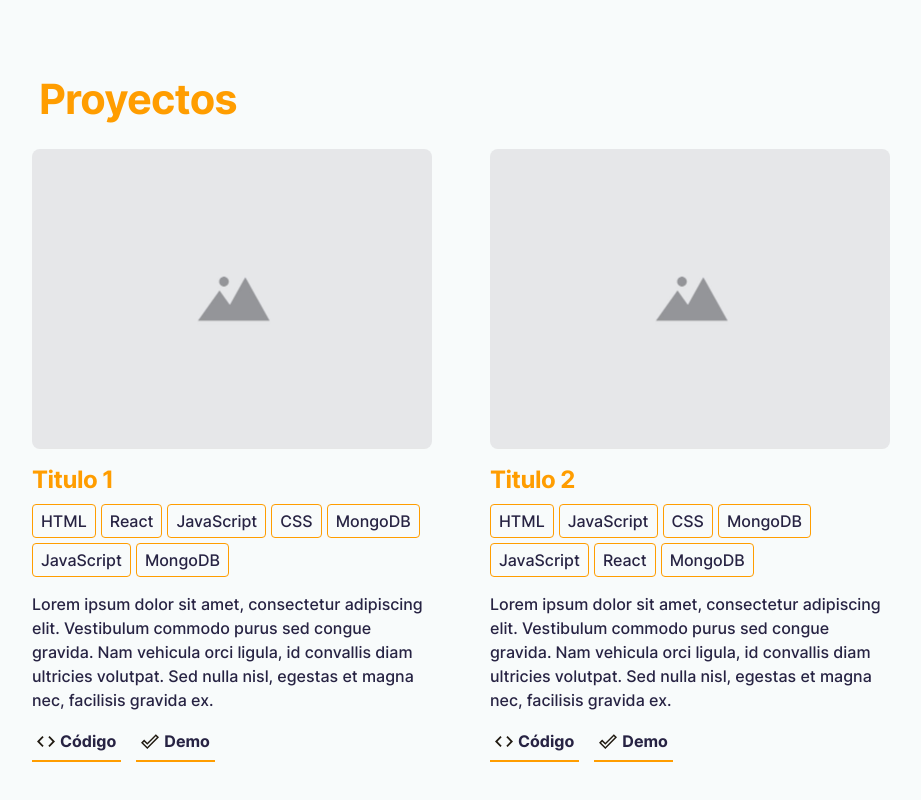
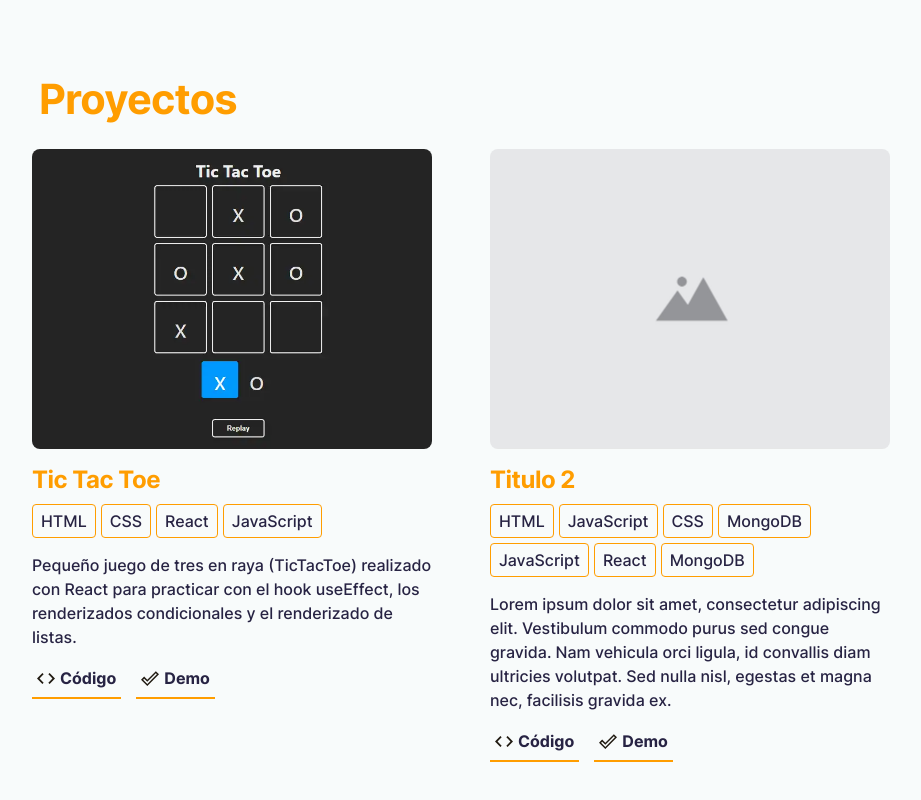
Before and after one commit to Snozin/portfolio, a React (Create React App) app: page / in a window 1280 px wide. Shown: the part 432-1232 px from the top of the page, without its empty margins (179-1100 px from the left). Built offline with nearby package versions, Linux system fonts and the light colour scheme.

Commit message:
Agregado proyecto TicTacToe y descarga de CV

```diff
--- a/src/components/main/hero/Hero.js
+++ b/src/components/main/hero/Hero.js
@@ -33,12 +33,17 @@ export default function Hero() {
           </LogoBox>
         </Social>
         <Resume>
-          {/* //TODO Implementar funcionalidad de descarga del CV */}
-
           <ClipBox>
             <Clip />
           </ClipBox>
-          <a href="#">Descargar CV</a>
+          <a
+            href="https://drive.google.com/file/d/1QuDwZp0ODn_qqr1P9JqrA7wDzz_LqwlP/view?usp=share_link"
+            download="CV Misael"
+            target="_blank"
+            rel="noreferrer"
+          >
+            Descargar CV
+          </a>
         </Resume>
       </Links>
     </HeroContainer>
--- a/src/components/main/projects/Projects.js
+++ b/src/components/main/projects/Projects.js
@@ -14,45 +14,54 @@ import {
 } from './styledProjects'
 import { Tag } from '../../../styles/globalStyles'
 import placeholder from '../../../assets/img/placeholder.jpg'
+import ticTacToe from '../../../assets/img/tictactoe.webp'
 import { Code, Check } from '../../icons'
 
 export default function Hero() {
   return (
-    <ProjectsContainer id='Portfolio'>
+    <ProjectsContainer id="Portfolio">
       <Title>Proyectos</Title>
       <CardsContainer>
         <ProjectCard>
           <ImgContainer>
-            <Img src={placeholder} />
+            <Img src={ticTacToe || placeholder} />
           </ImgContainer>
-          <ProjectTitle>Titulo 1</ProjectTitle>
+          <ProjectTitle>Tic Tac Toe</ProjectTitle>
           <TagsContainer>
             <Tag>HTML</Tag>
+            <Tag>CSS</Tag>
             <Tag>React</Tag>
             <Tag>JavaScript</Tag>
-            <Tag>CSS</Tag>
-            <Tag>MongoDB</Tag>
-            <Tag>JavaScript</Tag>
-            <Tag>MongoDB</Tag>
           </TagsContainer>
           <Description>
-            Lorem ipsum dolor sit amet, consectetur adipiscing elit. Vestibulum
-            commodo purus sed congue gravida. Nam vehicula orci ligula, id
-            convallis diam ultricies volutpat. Sed nulla nisl, egestas et magna
-            nec, facilisis gravida ex.
+            Pequeño juego de tres en raya (TicTacToe) realizado con React para
+            practicar con el hook useEffect, los renderizados condicionales
+            y el renderizado de listas.
           </Description>
           <LinksContainer>
             <LinkItem>
               <IconBox>
                 <Code width={18} height={25} />
               </IconBox>
-              Código
+              <a
+                href="https://github.com/Snozin/TicTacToe-React"
+                target="_blank"
+                rel="noreferrer"
+              >
+                Código
+              </a>
             </LinkItem>
             <LinkItem>
               <IconBox>
                 <Check width={18} height={25} />
               </IconBox>
-              Demo
+              <a
+                href="https://snozin.github.io/TicTacToe-React/"
+                target="_blank"
+                rel="noreferrer"
+              >
+                Demo
+              </a>
             </LinkItem>
           </LinksContainer>
         </ProjectCard>
```
Also changed, not shown: src/assets/img/tictactoe.webp (added).
